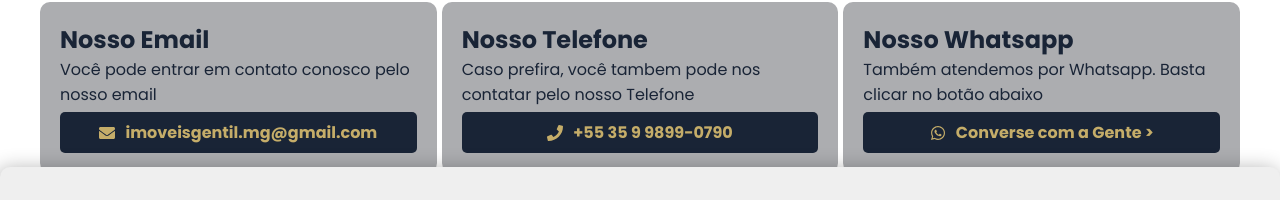
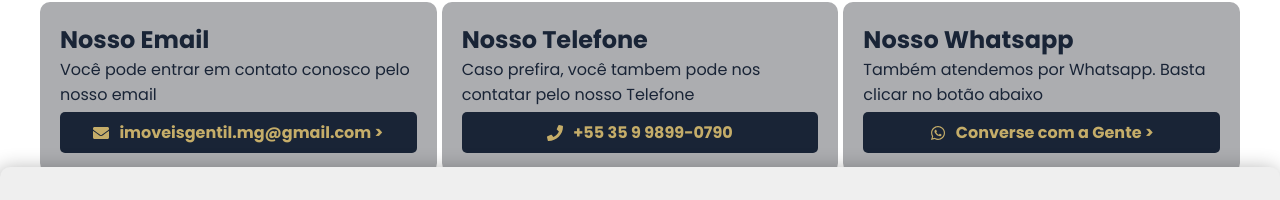
Before and after one commit to juninbr2000/imv, a React (Vite) app: page /contato in a window 1280 px wide. Shown: the part 478-678 px from the top of the page. Built offline with nearby package versions, Linux system fonts and the light colour scheme; no server answers.

Commit message:
email e telefone

```diff
--- a/src/pages/Contacts.jsx
+++ b/src/pages/Contacts.jsx
@@ -24,12 +24,12 @@
           <div className={styles.card}>
             <h2>Nosso Email</h2>
             <p>Você pode entrar em contato conosco pelo nosso email</p>
-            <p className={styles.destaque}><FaEnvelope/> imoveisgentil.mg@gmail.com</p>
+            <Link className={styles.destaque} to={`mailto:imoveisgentil.mg@gmail.com`}><FaEnvelope/> imoveisgentil.mg@gmail.com &gt;</Link>
           </div>
           <div className={styles.card}>
             <h2>Nosso Telefone</h2>
             <p>Caso prefira, você tambem pode nos contatar pelo nosso Telefone</p>
-            <p className={styles.destaque}><FaPhone/> +55 35 9 9899-0790</p>
+            <Link className={styles.destaque} to={"tel:+5535998990790"}><FaPhone/> +55 35 9 9899-0790</Link>
           </div>
           <div className={styles.card}>
             <h2>Nosso Whatsapp</h2>
```
